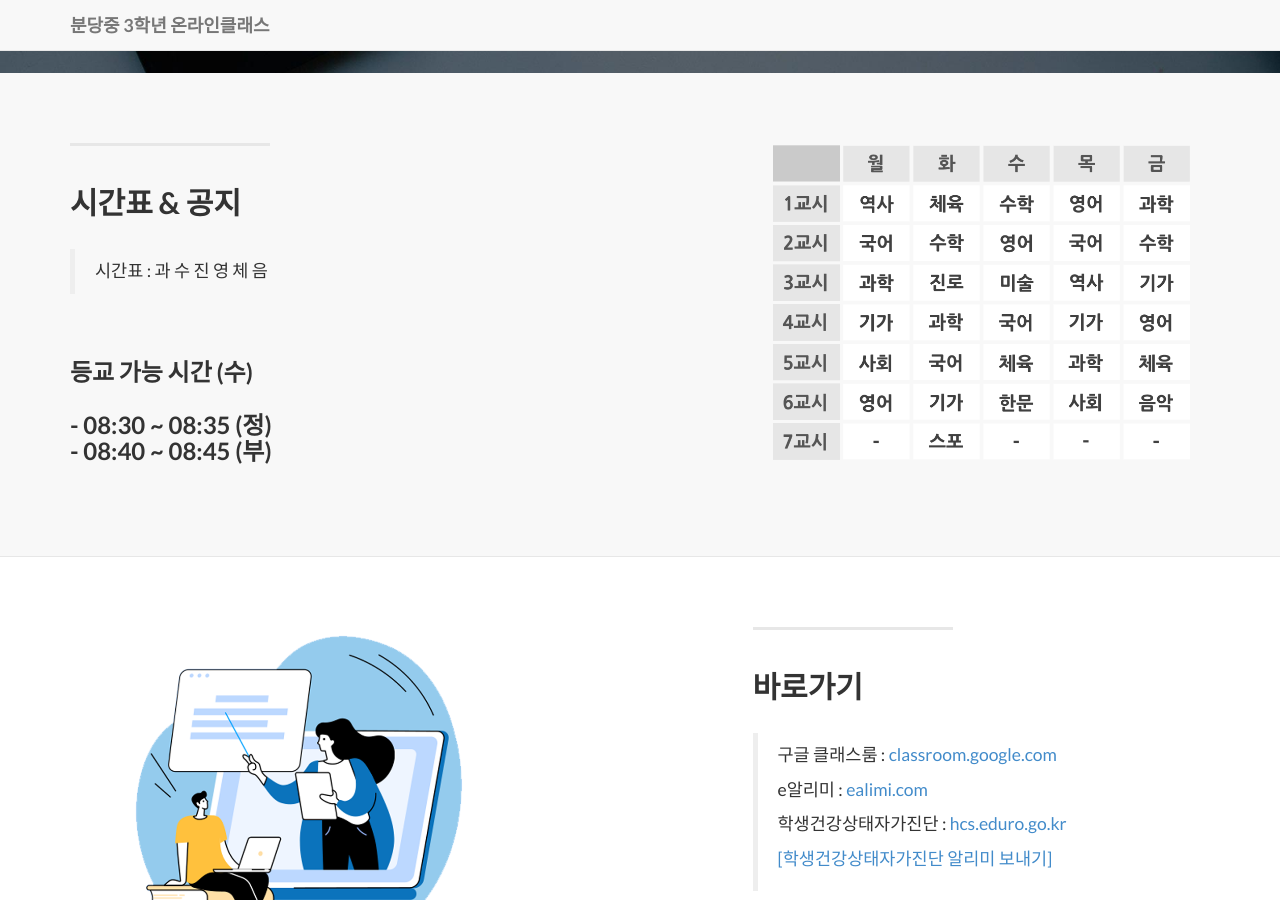
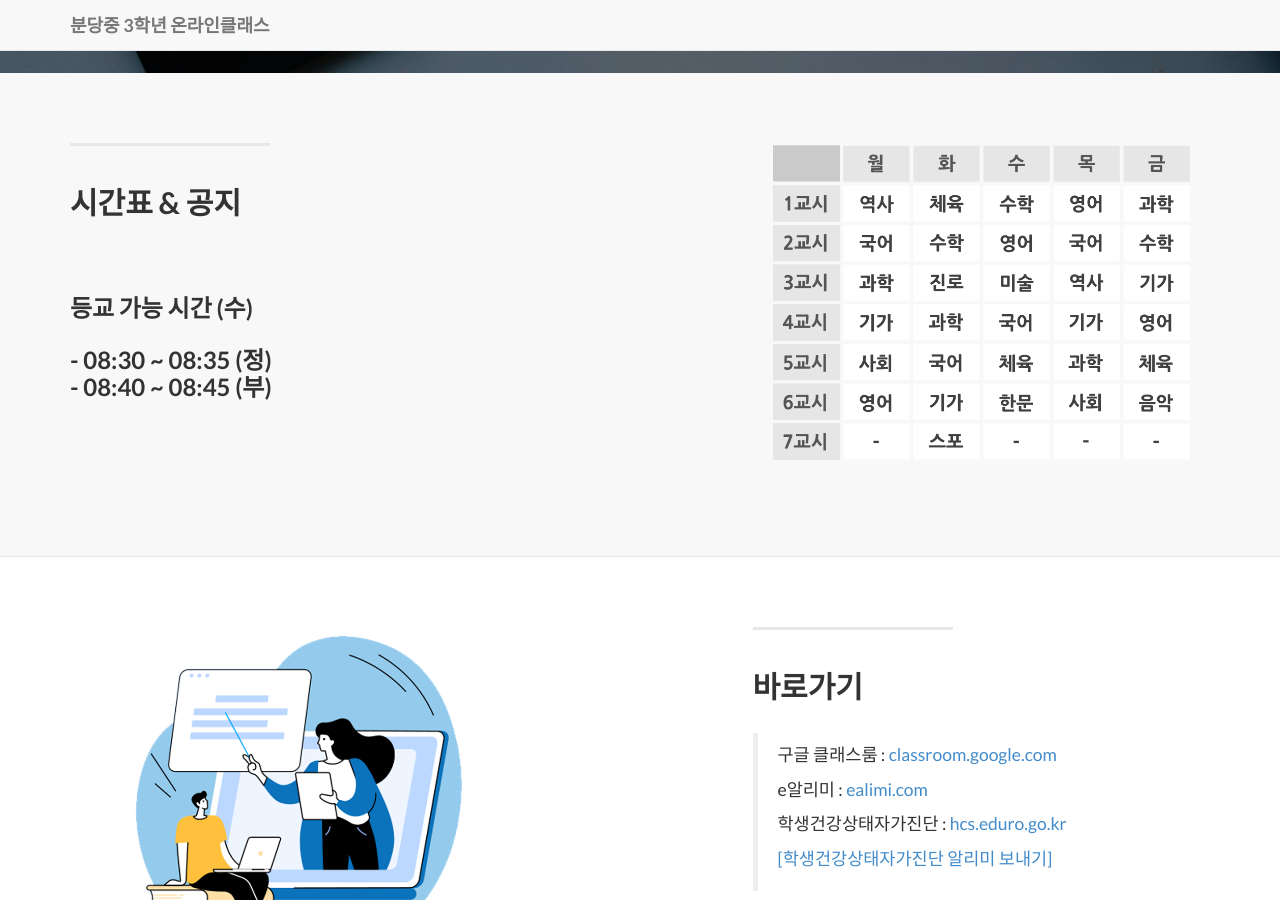
Before and after one commit to bundang-ms-2021/oncl, a Jekyll site: the page built from index.html, in a window 1280 px wide and 900 px high, scrolled down 691 px. Built offline with Jekyll 4.4.1, drawn with Linux system fonts in a browser that asks for light colours; nearby versions of some CDN libraries; library files that are not in the unit come from our copies.

Commit message:
Update 2014-09-21-services-1.markdown

```diff
--- a/_posts/2014-09-21-services-1.markdown
+++ b/_posts/2014-09-21-services-1.markdown
@@ -5,7 +5,6 @@ category: Services
 title: 시간표 & 공지
 description: |
 ---
-  > 시간표 : 과 수 진 영 체 음
 
 <html>
   <br>
```
